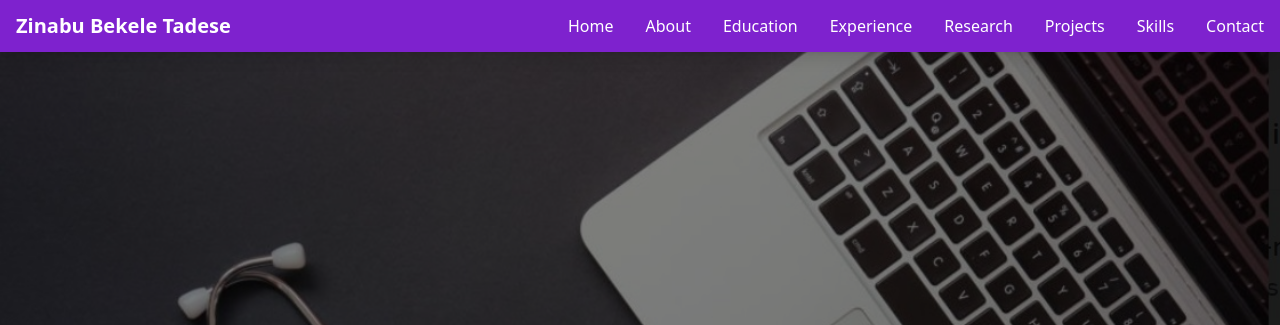
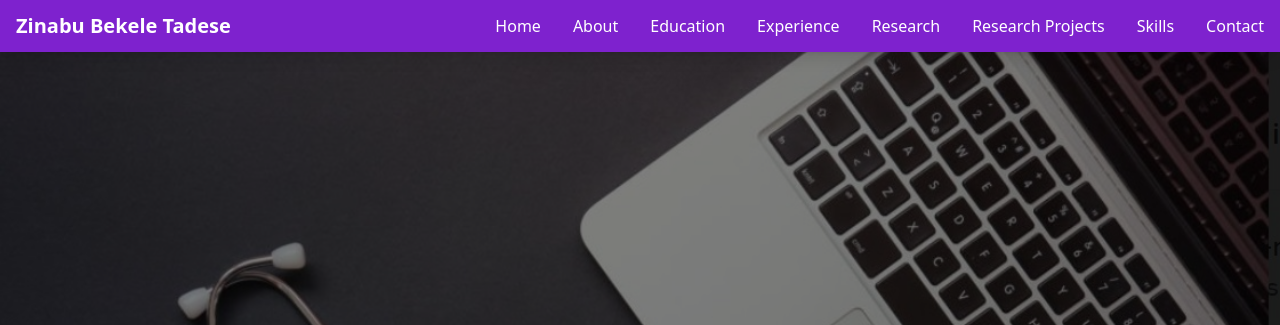
Before and after one commit to zinabu-b/zinabu-b.github.io, a plain HTML site: page index.html in a window 1280 px wide. Shown: the top 325 px of the page. Drawn offline with nearby package versions, Linux system fonts and the light colour scheme.

Commit message:
Update index.html

```diff
--- a/index.html
+++ b/index.html
@@ -19,7 +19,7 @@
                 <a href="#education" class="hover:text-purple-200 transition duration-300">Education</a>
                 <a href="#experience" class="hover:text-purple-200 transition duration-300">Experience</a>
                 <a href="#research" class="hover:text-purple-200 transition duration-300">Research</a>
-                <a href="#projects" class="hover:text-purple-200 transition duration-300">Projects</a>
+                <a href="#projects" class="hover:text-purple-200 transition duration-300">Research Projects</a>
                 <a href="#skills" class="hover:text-purple-200 transition duration-300">Skills</a>
                 <a href="#contact" class="hover:text-purple-200 transition duration-300">Contact</a>
             </div>
```
